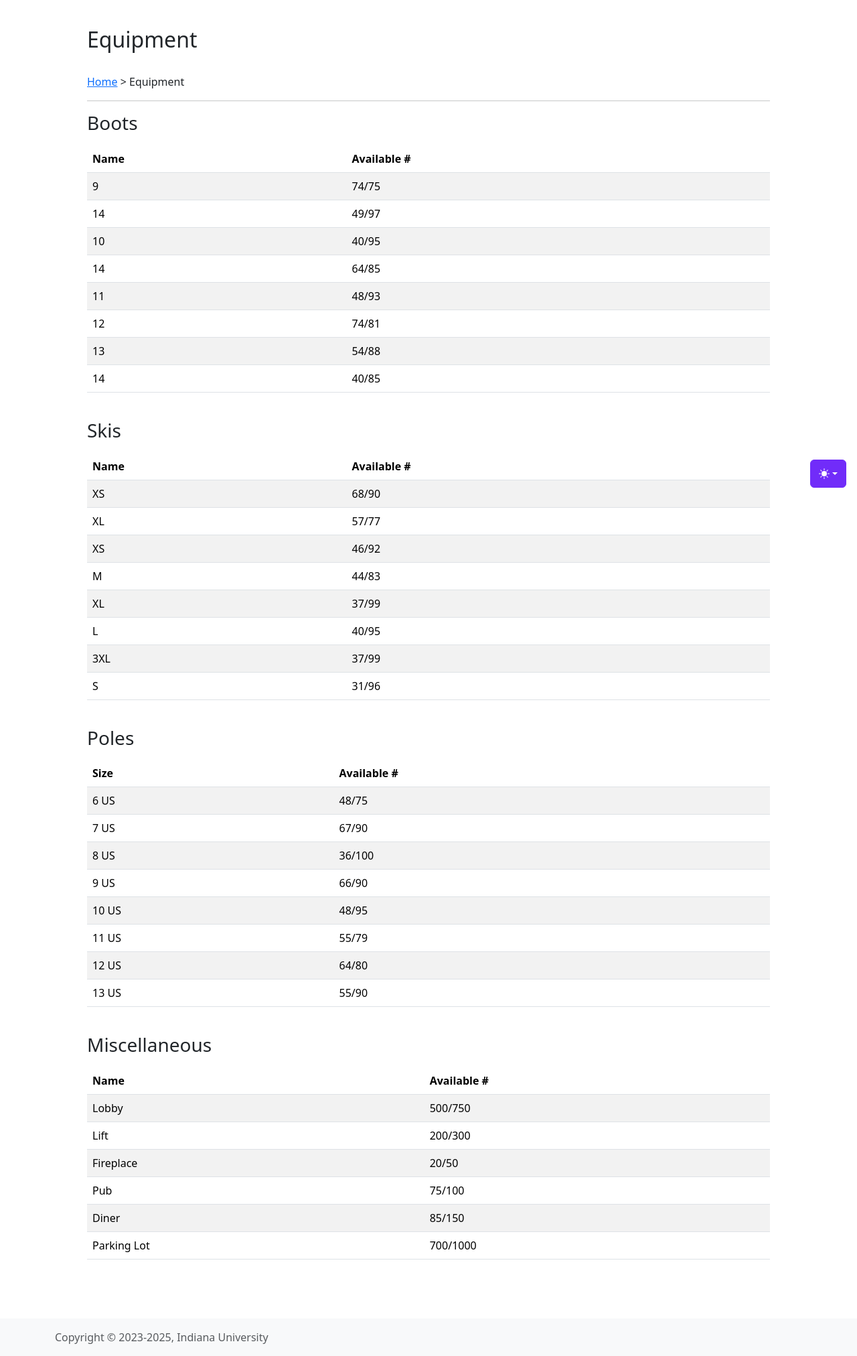
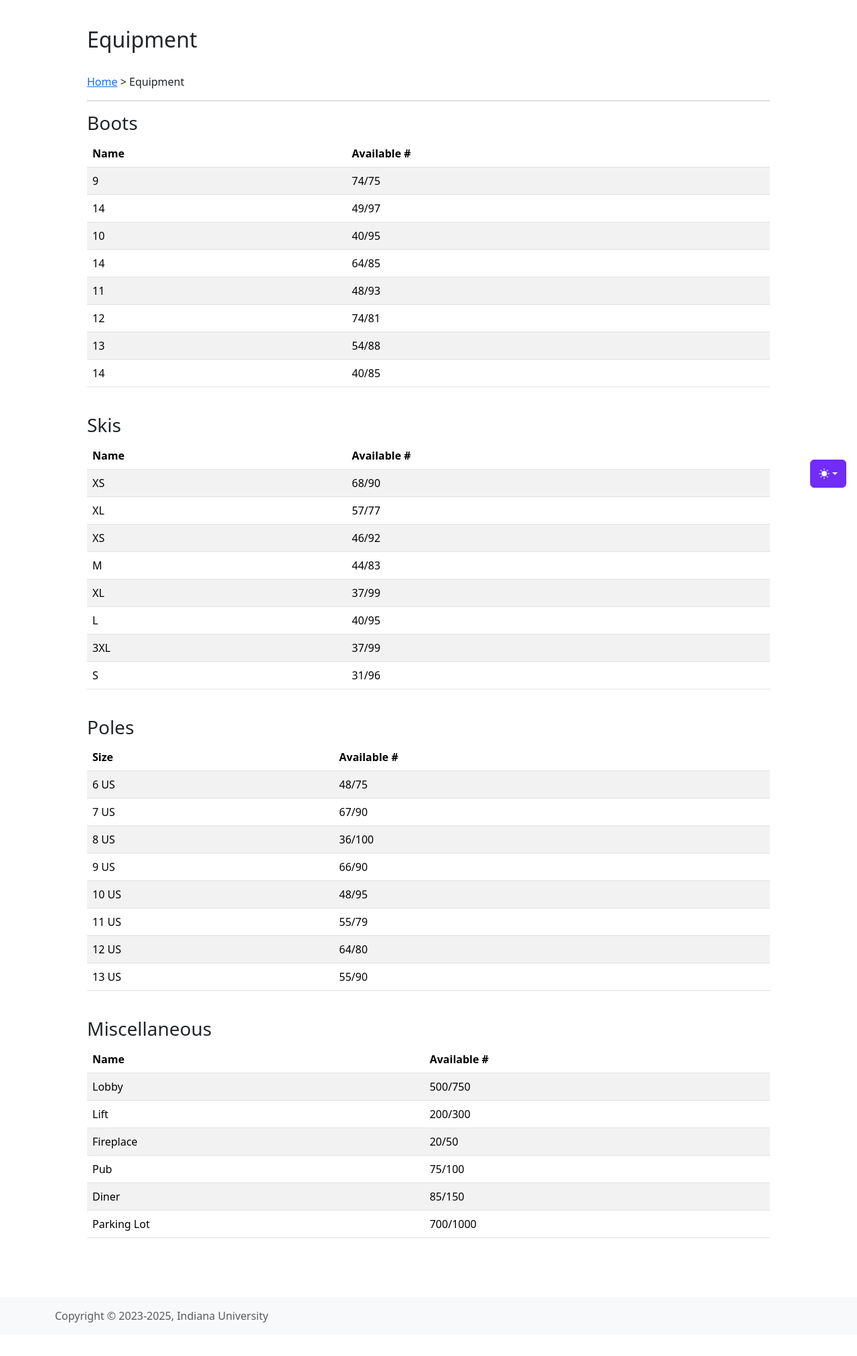
Before and after one commit to matthew-mills182/ski-lodge, a Flask app: page /equipment/ in a window 1280 px wide. Shown: the part 56-2080 px from the top of the page at 67% size. After the commit the page ends 2030 px from the top, so only its background shows below. Run offline with Flask 2, Linux system fonts and the light colour scheme.

Commit message:
fixed table

```diff
--- a/flaskapp/templates/equipment.html
+++ b/flaskapp/templates/equipment.html
@@ -9,7 +9,7 @@
 <hr>
 
 <h3>Boots</h3>
-<table class="table table-striped mt-3">
+<table class="table table-striped">
     <thead>
         <tr>
             <th>Name</th>
@@ -28,7 +28,7 @@
 <br>
 
 <h3>Skis</h3>
-<table class="table table-striped mt-3">
+<table class="table table-striped">
     <thead>
         <tr>
             <th>Name</th>
@@ -47,7 +47,7 @@
 <br>
 
 <h3>Poles</h3>
-<table class="table table-striped mt-3">
+<table class="table table-striped">
     <thead>
         <tr>
             <th>Size</th>
@@ -66,7 +66,7 @@
 <br>
 
 <h3>Miscellaneous</h3>
-<table class="table table-striped mt-3">
+<table class="table table-striped">
     <thead>
         <tr>
             <th>Name</th>
```
